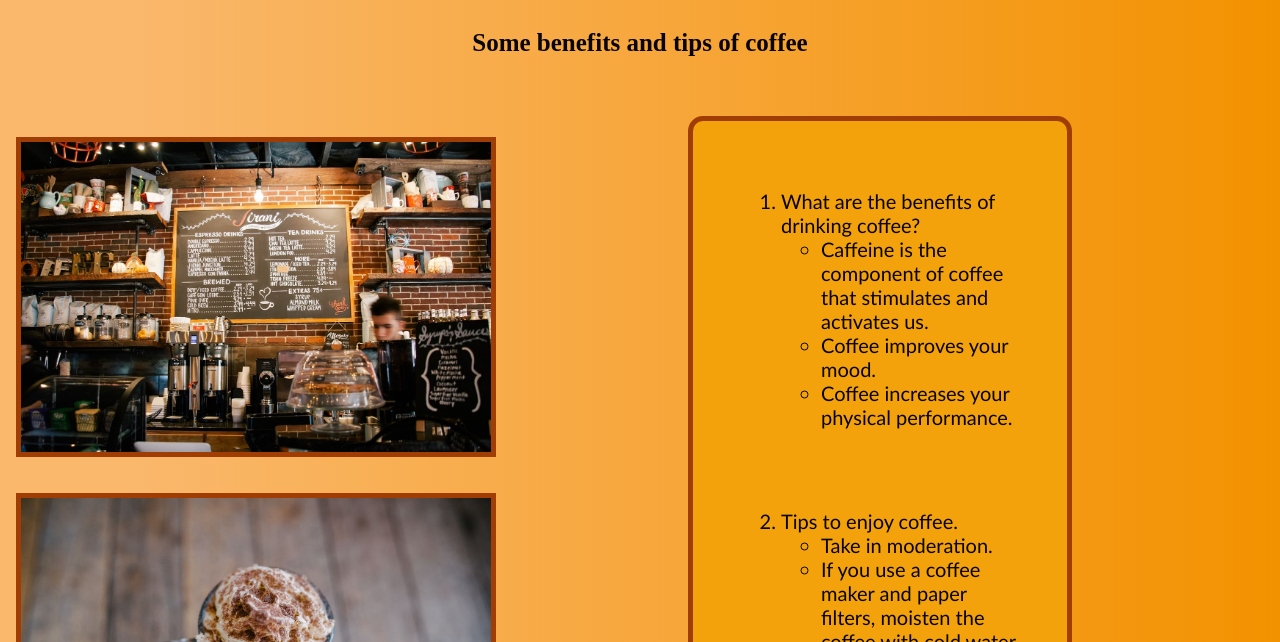
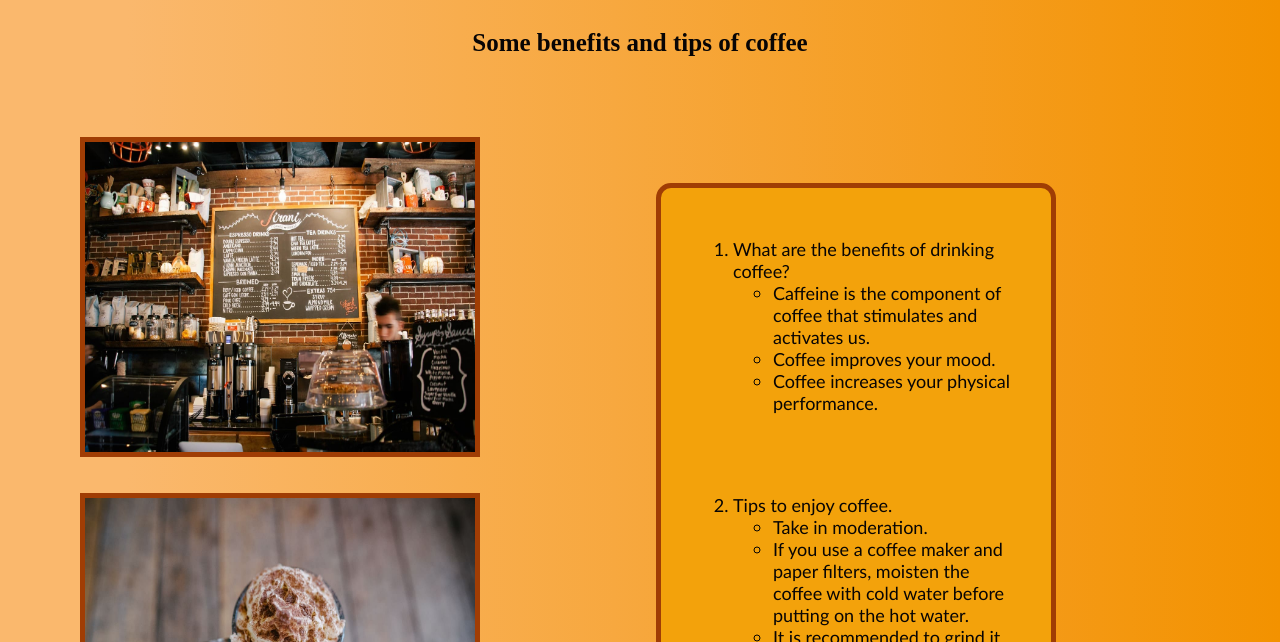
Before and after one commit to priscilaocola/daflogi-caketask4, a plain HTML site: page assets/beneficiostips.html in a window 1280 px wide. Shown: the part 158-800 px from the top of the page. Drawn offline with Linux system fonts and the light colour scheme.

Commit message:
version 4

```diff
--- a/style/style.css
+++ b/style/style.css
@@ -228,14 +228,14 @@ footer h3 {
   margin: 3rem;
 }
 .cafe1 {
-  width: 30rem;
+  width: 25rem;
   height: 20rem;
   margin-left: 2rem;
   margin-top: 2rem;
   border: 5px solid rgb(160, 61, 4);
 }
 .cafe2 {
-  width: 30rem;
+  width: 25rem;
   height: 20rem;
   margin-left: 2rem;
   margin-top: 2rem;
@@ -243,22 +243,23 @@ footer h3 {
 }
 .texto {
   display: flex;
-  justify-content: center;
+  justify-content:center;
+  align-items: center;
   flex-direction: column;
   padding: 2rem;
-  width: 50rem;
-  height: 50rem;
-  margin-left: 10rem;
+  width: 50%;
+  height:45rem;
+  margin-left: rem;
 }
 .p1 {
   color: rgb(8, 5, 5);
   font-family: 'Trebuchet MS', 'Lucida Sans Unicode', 'Lucida Grande', 'Lucida Sans', Arial, sans-serif;
-  font-size: 20px;
+  font-size: 18px;
   border-radius: 15px;
   background: rgb(243, 162, 11);
-  padding: 3rem;
-  margin-right: 12rem;
-  width: 24rem;
+  padding: 2rem;
+  margin-right: 10rem;
+  width: 25rem;
   border: 5px solid rgb(160, 61, 4);
 }
 .text2 {
```
